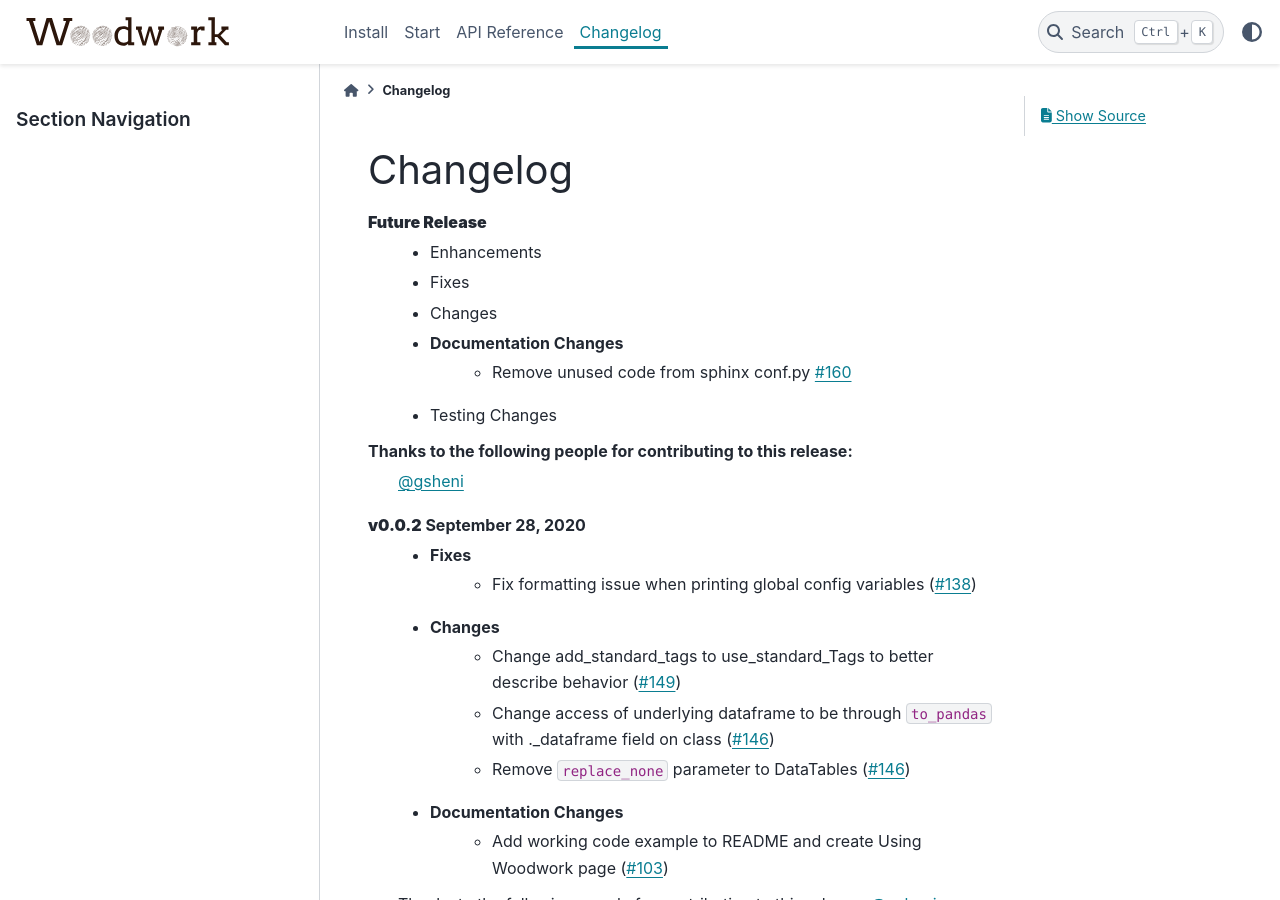
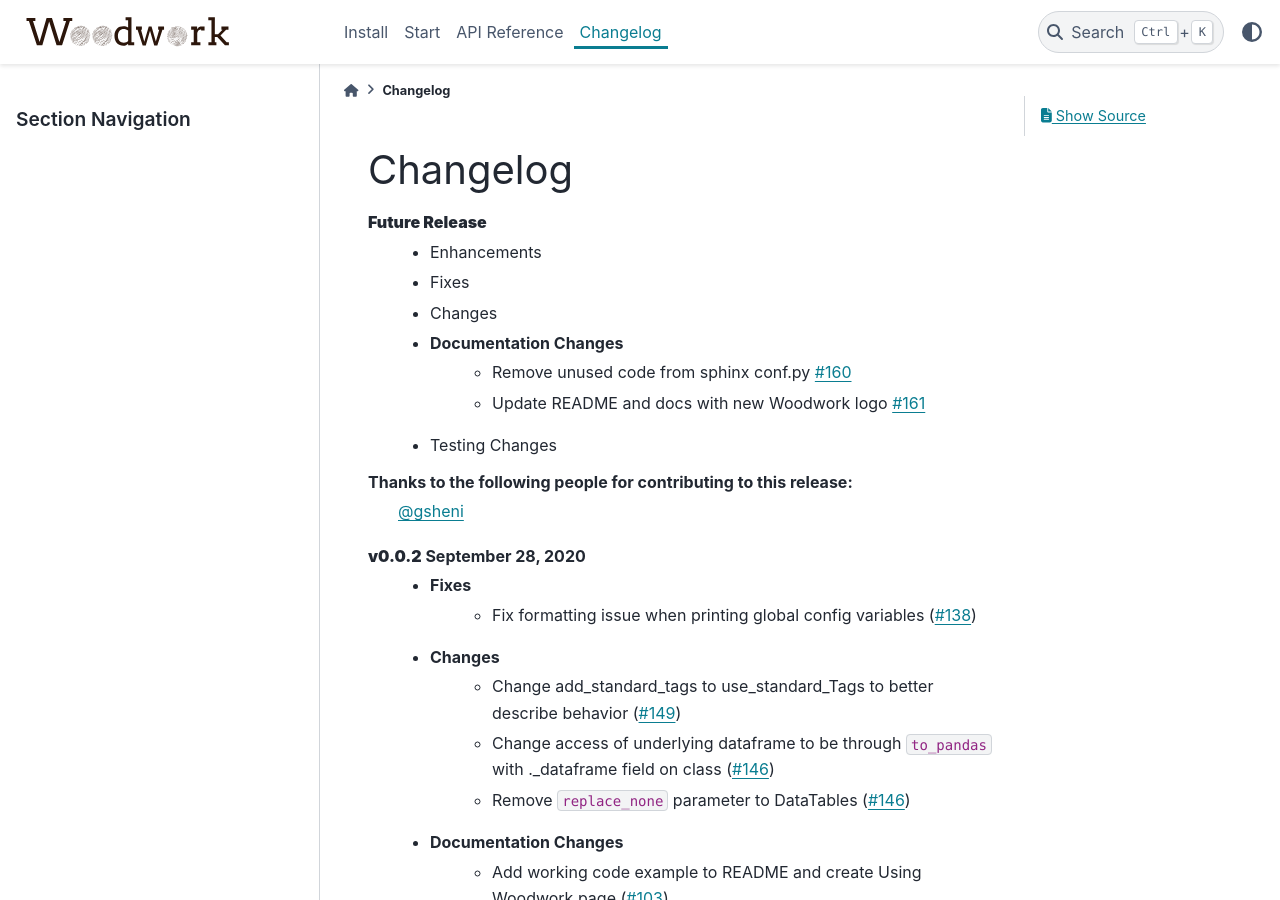
Before and after one commit to alteryx/woodwork, a Sphinx documentation site: the page built from docs/source/changelog.rst, in a window 1280 px wide and 900 px high. Built offline with Sphinx 7.4.7 and the PyData theme 0.15.4, drawn with Linux system fonts in a browser that asks for light colours; comment, search, counter and statistics services are not loaded.

Commit message:
changelog

```diff
--- a/docs/source/changelog.rst
+++ b/docs/source/changelog.rst
@@ -8,6 +8,7 @@ Changelog
     * Changes
     * Documentation Changes
         * Remove unused code from sphinx conf.py :pr:`160`
+        * Update README and docs with new Woodwork logo :pr:`161`
     * Testing Changes
 
 Thanks to the following people for contributing to this release:
```
